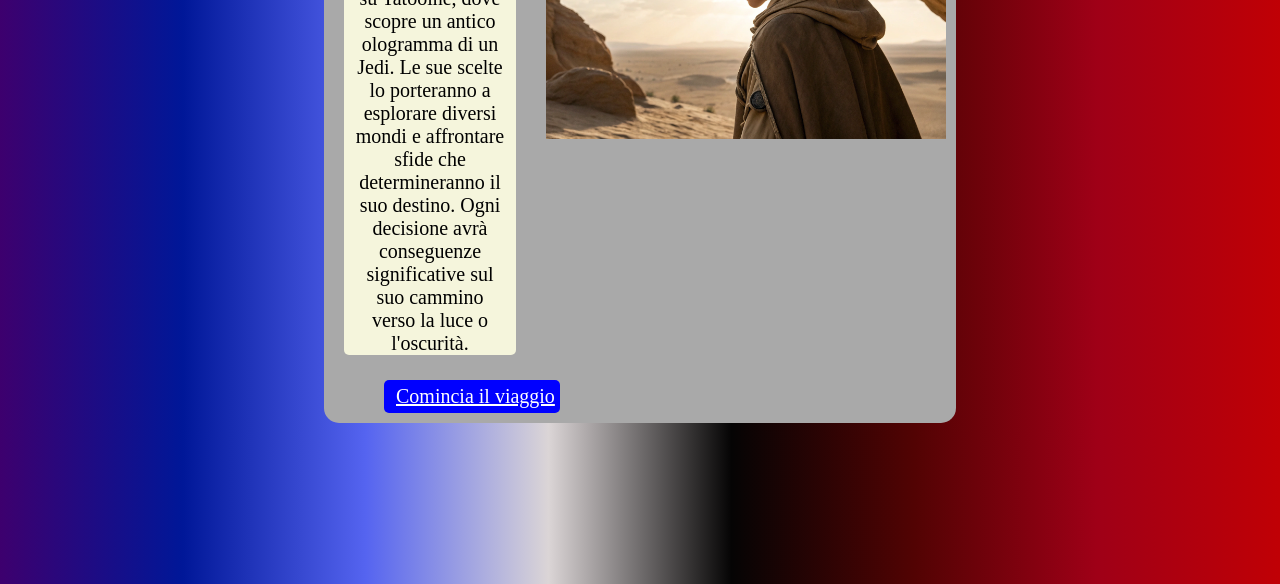
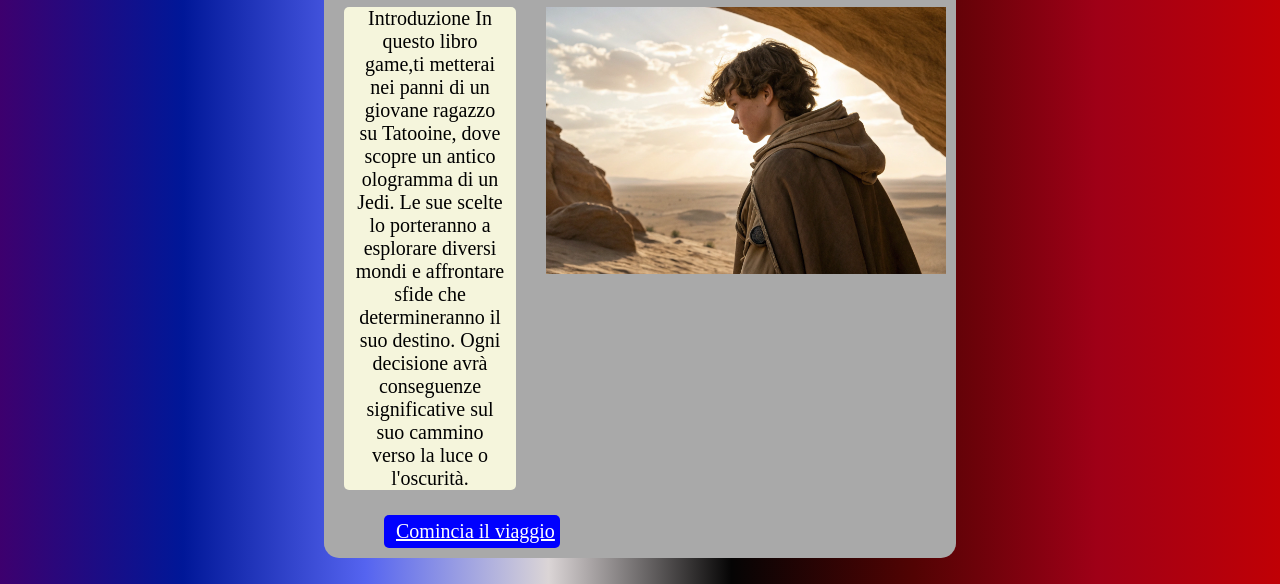
Before and after one commit to AdrianoRiso/Libro-Game, a plain HTML site: page index.html in a window 1280 px wide. Shown: the part 216-800 px from the top of the page. Drawn offline with Linux system fonts and the light colour scheme.

Commit message:
styleintroduzione.css

```diff
--- a/styleintroduzione.css
+++ b/styleintroduzione.css
@@ -10,6 +10,7 @@ body {
     border-radius: 15px;/*il bordo arrotondato*/
     width: 50%;/*larghezza del contenitore*/
     justify-content: center;
+    margin-top:135px;
 }
 h1{
     text-align: center;/* allineo il testo al centro*/
```
